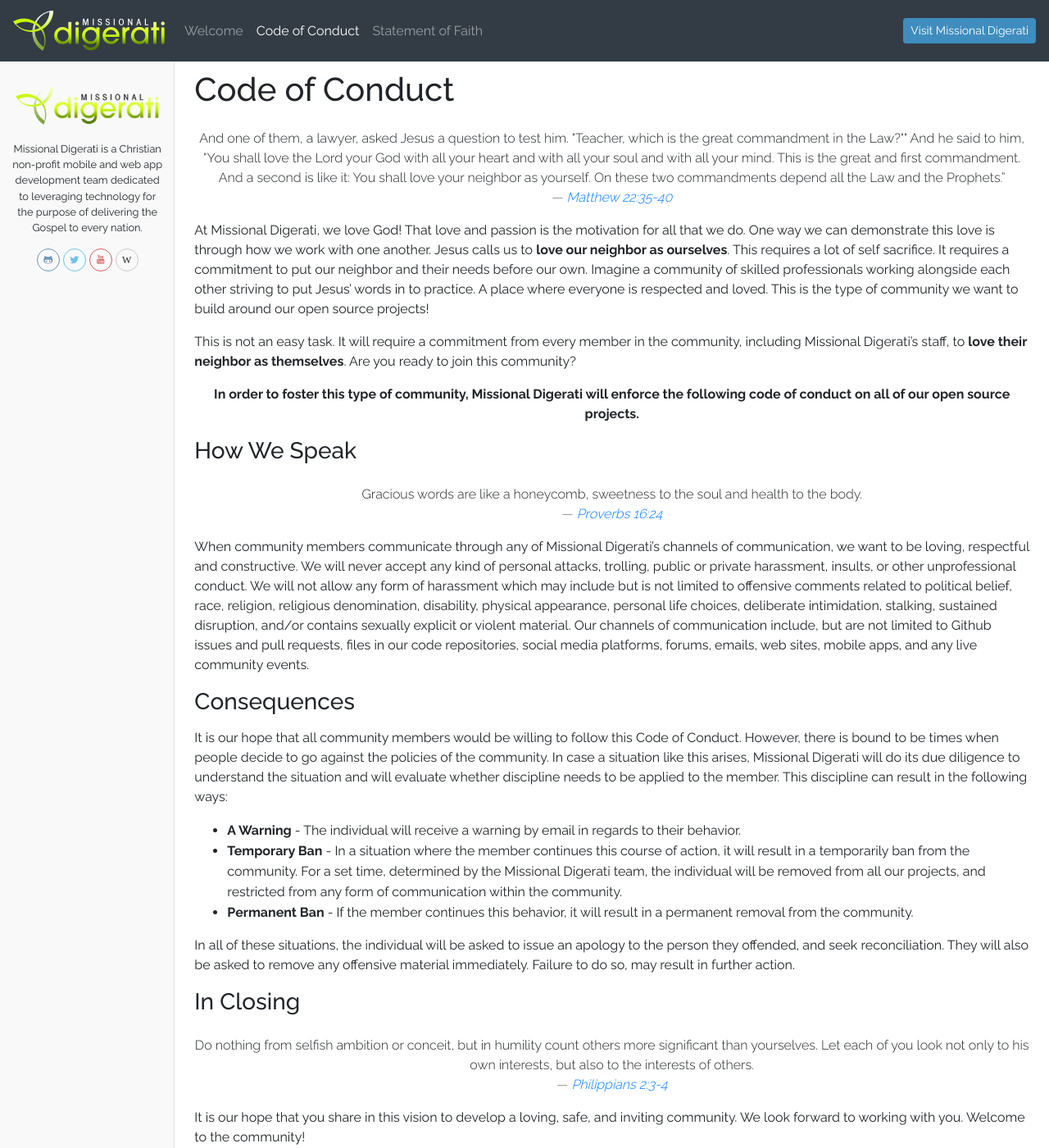
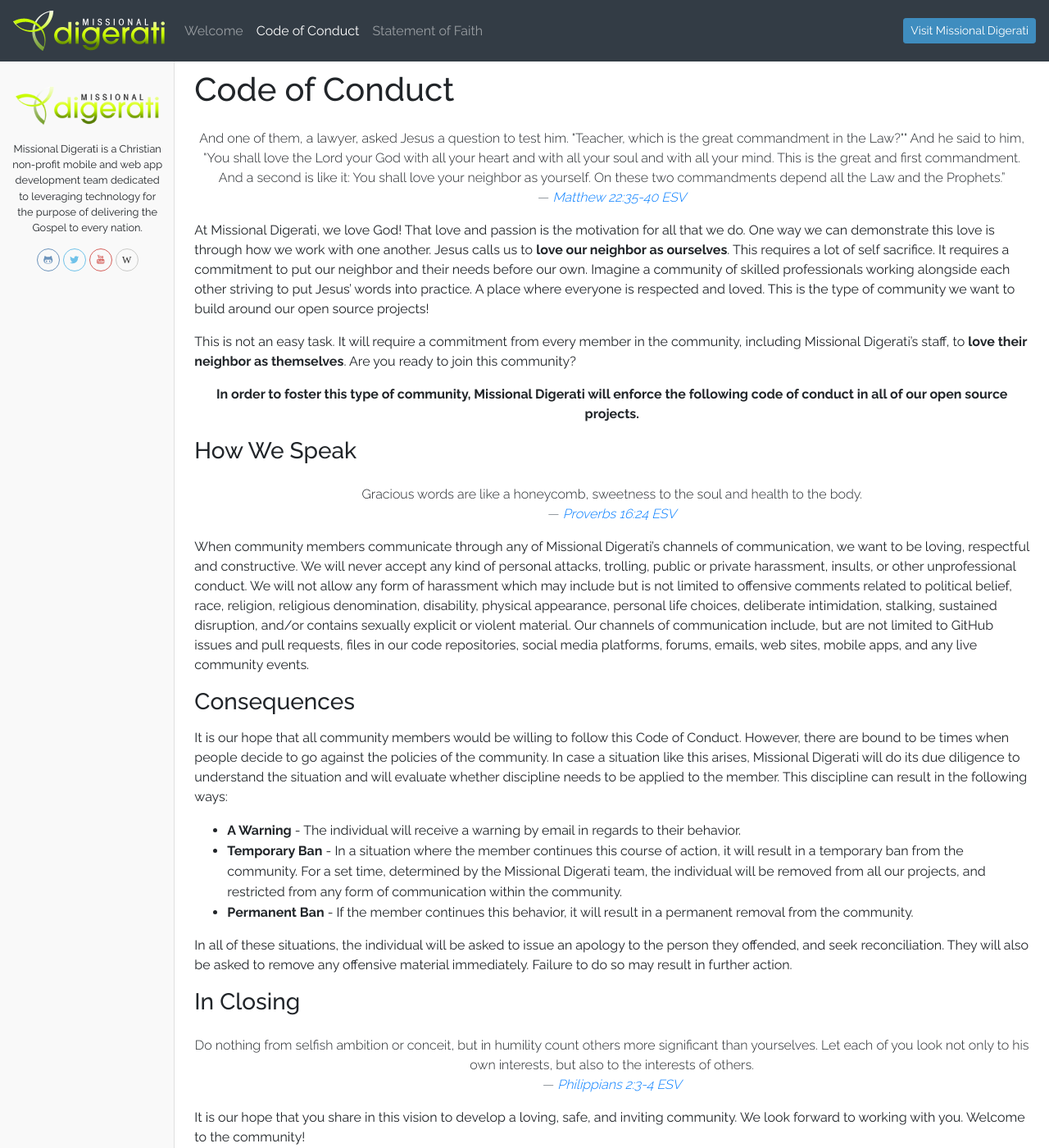
Before and after one commit to MissionalDigerati/md-contribution-site, a Jekyll site: the page built from code-of-conduct.md, in a window 1280 px wide and 1400 px high. Shown: the whole window at 82% size. Built offline with Jekyll 4.4.1, drawn with Linux system fonts in a browser that asks for light colours; nearby versions of some CDN libraries; some of the changed text lies outside the part shown.

Commit message:
Updated content.

```diff
--- a/code-of-conduct.md
+++ b/code-of-conduct.md
@@ -8,50 +8,50 @@
 
 <blockquote class="blockquote text-center lead">
   <p class="mb-0">And one of them, a lawyer, asked Jesus a question to test him. "Teacher, which is the great commandment in the Law?"" And he said to him, "You shall love the Lord your God with all your heart and with all your soul and with all your mind. This is the great and first commandment. And a second is like it: You shall love your neighbor as yourself. On these two commandments depend all the Law and the Prophets.”</p>
-  <footer class="blockquote-footer"><cite title="Matthew 22:35-40"><a href="http://esv.to/Matthew22:35" target="_blank">Matthew 22:35-40</a></cite></footer>
+  <footer class="blockquote-footer"><cite title="Matthew 22:35-40 ESV"><a href="http://esv.to/Matthew22:35" target="_blank">Matthew 22:35-40 ESV</a></cite></footer>
 </blockquote>
 
-At Missional Digerati, we love God!  That love and passion is the motivation for all that we do.  One way we can demonstrate this love is through how we work with one another.  Jesus calls us to **love our neighbor as ourselves**.  This requires a lot of self sacrifice. It requires a commitment to put our neighbor and their needs before our own.  Imagine a community of skilled professionals working alongside each other striving to put Jesus' words in to practice.  A place where everyone is respected and loved.  This is the type of community we want to build around our open source projects!
+At Missional Digerati, we love God!  That love and passion is the motivation for all that we do.  One way we can demonstrate this love is through how we work with one another.  Jesus calls us to **love our neighbor as ourselves**.  This requires a lot of self sacrifice. It requires a commitment to put our neighbor and their needs before our own.  Imagine a community of skilled professionals working alongside each other striving to put Jesus' words into practice.  A place where everyone is respected and loved.  This is the type of community we want to build around our open source projects!
 
 This is not an easy task.  It will require a commitment from every member in the community, including Missional Digerati's staff, to **love their neighbor as themselves**.  Are you ready to join this community?
 
 {:.text-center}
-**In order to foster this type of community, Missional Digerati will enforce the following code of conduct on all of our open source projects.**
+**In order to foster this type of community, Missional Digerati will enforce the following code of conduct in all of our open source projects.**
 
 ### How We Speak
 
 <blockquote class="blockquote text-center lead">
   <p class="mb-0">Gracious words are like a honeycomb, sweetness to the soul and health to the body.</p>
-  <footer class="blockquote-footer"><cite title="Proverbs 16:24"><a href="http://esv.to/Proverbs16:24" target="_blank">Proverbs 16:24</a></cite></footer>
+  <footer class="blockquote-footer"><cite title="Proverbs 16:24 ESV"><a href="http://esv.to/Proverbs16:24" target="_blank">Proverbs 16:24 ESV</a></cite></footer>
 </blockquote>
 
-When community members communicate through any of Missional Digerati's channels of communication, we want to be loving, respectful and constructive.  We will never accept any kind of personal attacks, trolling, public or private harassment, insults, or other unprofessional conduct.  We will not allow any form of harassment which may include but is not limited to offensive comments related to political belief, race, religion, religious denomination, disability, physical appearance, personal life choices, deliberate intimidation, stalking, sustained disruption, and/or contains sexually explicit or violent material.  Our channels of communication include, but are not limited to Github issues and pull requests, files in our code repositories, social media platforms, forums, emails, web sites, mobile apps, and any live community events.
+When community members communicate through any of Missional Digerati's channels of communication, we want to be loving, respectful and constructive.  We will never accept any kind of personal attacks, trolling, public or private harassment, insults, or other unprofessional conduct.  We will not allow any form of harassment which may include but is not limited to offensive comments related to political belief, race, religion, religious denomination, disability, physical appearance, personal life choices, deliberate intimidation, stalking, sustained disruption, and/or contains sexually explicit or violent material.  Our channels of communication include, but are not limited to GitHub issues and pull requests, files in our code repositories, social media platforms, forums, emails, web sites, mobile apps, and any live community events.
 
 ### Consequences
 
-It is our hope that all community members would be willing to follow this Code of Conduct.  However, there is bound to be times when people decide to go against the policies of the community.  In case a situation like this arises,  Missional Digerati will do its due diligence to understand the situation and will evaluate whether discipline needs to be applied to the member.  This discipline can result in the following ways:
+It is our hope that all community members would be willing to follow this Code of Conduct.  However, there are bound to be times when people decide to go against the policies of the community.  In case a situation like this arises,  Missional Digerati will do its due diligence to understand the situation and will evaluate whether discipline needs to be applied to the member.  This discipline can result in the following ways:
 
 - **A Warning** - The individual will receive a warning by email in regards to their behavior.
-- **Temporary Ban** - In a situation where the member continues this course of action, it will result in a temporarily ban from the community.  For a set time, determined by the Missional Digerati team, the individual will be removed from all our projects, and restricted from any form of communication within the community.
+- **Temporary Ban** - In a situation where the member continues this course of action, it will result in a temporary ban from the community.  For a set time, determined by the Missional Digerati team, the individual will be removed from all our projects, and restricted from any form of communication within the community.
 - **Permanent Ban** - If the member continues this behavior, it will result in a permanent removal from the community.
 
-In all of these situations, the individual will be asked to issue an apology to the person they offended, and seek reconciliation.  They will also be asked to remove any offensive material immediately.  Failure to do so, may result in further action.
+In all of these situations, the individual will be asked to issue an apology to the person they offended, and seek reconciliation.  They will also be asked to remove any offensive material immediately.  Failure to do so may result in further action.
 
 ### In Closing
 
 <blockquote class="blockquote text-center lead">
   <p class="mb-0">Do nothing from selfish ambition or conceit, but in humility count others more significant than yourselves. Let each of you look not only to his own interests, but also to the interests of others.</p>
-  <footer class="blockquote-footer"><cite title="Philippians 2:3-4"><a href="http://esv.to/Philippians2:3" target="_blank">Philippians 2:3-4</a></cite></footer>
+  <footer class="blockquote-footer"><cite title="Philippians 2:3-4 ESV"><a href="http://esv.to/Philippians2:3" target="_blank">Philippians 2:3-4 ESV</a></cite></footer>
 </blockquote>
 
 It is our hope that you share in this vision to develop a loving, safe, and inviting community.  We look forward to working with you.  Welcome to the community!
 
 ### Speak Up
 
-If you are being harassed, or notice that someone else in the community is being harassed, or have any other concerns please contact us by email at **contribute[at]missionaldigerati.org** immediately (replace the [at] with @).
+If you are being harassed or notice that someone else in the community is being harassed, or have any other concerns, please contact us by email at **contribute[at]missionaldigerati.org** immediately (replace the [at] with @).
 
 {:.license}
-To the extent possible under law, Missional Digerati has waived all copyright and related or neighboring rights to Missional Digerati Code of Conduct. This work is published from the United States.
+To the extent possible under law, Missional Digerati has waived all copyright and related or neighboring rights to Missional Digerati Code of Conduct. This work is published in the United States.
 
 {:.text-center}
 [![CC0](https://i.creativecommons.org/p/zero/1.0/88x31.png)](http://creativecommons.org/publicdomain/zero/1.0/)
```
Also changed, not shown: _sections/ask-a-question.md (+1 -1 lines), _sections/projects.md (+2 -2 lines), _sections/report-a-bug.md (+1 -1 lines), _sections/request-a-feature.md (+1 -1 lines), _sections/welcome.md (+1 -1 lines).
